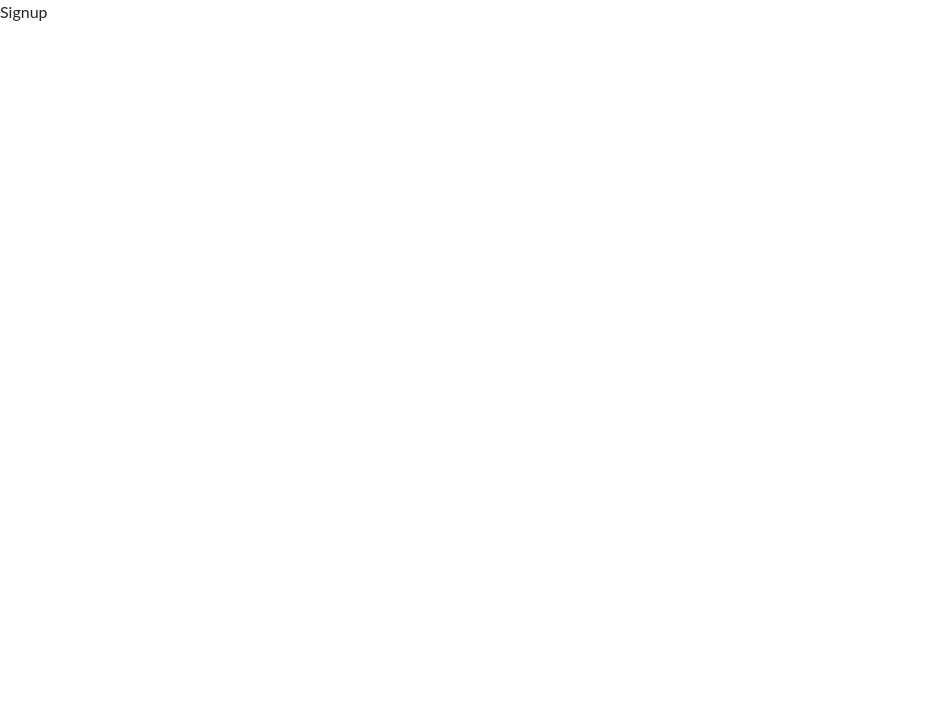
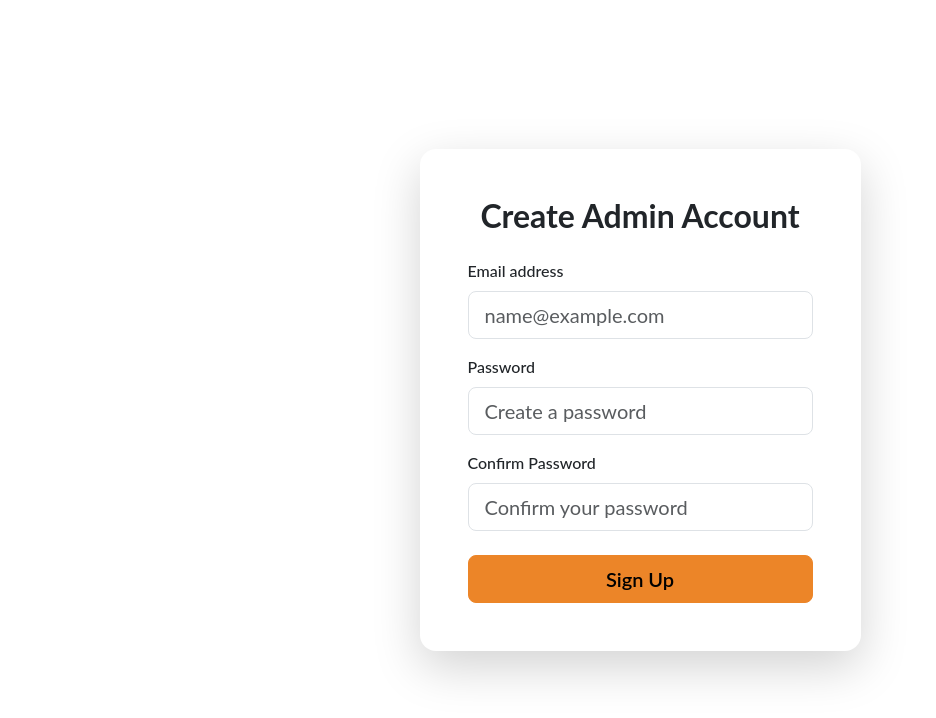
Before and after one commit to Cerluain/jirani_offline_library_frontend_temp, a React (Vite) app in the folder jirani-frontend/: page /signup in a window 1280 px wide. Shown: the top 718 px of the page, without its empty margins (0-936 px from the left). Built offline with nearby package versions, Linux system fonts and the light colour scheme.

Commit message:
Signup Page Implemented

```diff
--- /dev/null
+++ b/jirani-frontend/src/components/SubmitButton.jsx
@@ -0,0 +1,7 @@
+export default function SubmitButton({text}){
+    return (<div className="d-grid mt-4">
+        <button type="submit" className="btn btn-primary btn-lg fw-semibold rounded-3 py-2">
+            {text}
+        </button>
+    </div>);
+}
--- a/jirani-frontend/src/pages/Login.jsx
+++ b/jirani-frontend/src/pages/Login.jsx
@@ -18,7 +18,7 @@ export default function Login() {
                 {/* Use offset to center the column on medium and larger screens */}
                 <div className="col-11 col-sm-10 col-md-8 col-lg-6 col-xl-5 mx-auto">
                     {/* Card with shadow and rounded corners */}
-                    <div className="card shadow-lg border-0 rounded-4" style={{ backgroundColor: 'rgba(255, 255, 255, 0.95)' }}>
+                    <div className="card shadow-lg border-0 rounded-4">
                         <div className="card-body p-4 p-sm-5">
                             <h2 className="card-title text-center mb-4 fw-bold">Welcome Back</h2>
 
--- a/jirani-frontend/src/pages/Signup.jsx
+++ b/jirani-frontend/src/pages/Signup.jsx
@@ -1,5 +1,107 @@
+import { useState } from 'react'
+import { useAuthHook } from '../hooks/authHook';
+import AuthInput from '../components/AuthInput'
+import SubmitButton from '../components/SubmitButton';
+
 export default function Signup(){
-    return(<>
-        Signup
-    </>);
+
+    const [creatingAdmin, setCreatingAdmin ] = useState('boolean')
+
+    const { email, password, rememberMe ,handleEmailChange, handlePasswordChange } = useAuthHook();
+    const [confirmPassword, setConfirmPassword] = useState(''); // Additional state for the confirm password input
+
+
+    //Turn into a separate hook later
+    const [error, setError] = useState(''); // State if there are error messages
+
+    const handleConfirmPasswordChange = (e) => {
+        setConfirmPassword(e.target.value);
+        if (error) {
+            setError('');
+        }
+    };
+
+    /**
+     * Handles the form submission event.
+     * Validates that passwords match before proceeding.
+     */
+    const handleSubmit = (event) => {
+        event.preventDefault();
+        setError(''); // Clear previous errors
+
+        if (password !== confirmPassword) { // Check if the passwords match
+            setError('Passwords do not match. Please try again.');
+            console.error(errorMsg);
+            return;
+        }
+
+        // Handle the API Call here
+        console.log('Attempting to setup account with:', { email, password });
+        // Like callApi.createAdmin({ email, password });
+    };
+
+    return (
+        <div className="container vh-100 d-flex align-items-center justify-content-center">
+            <div className="row w-100">
+                {/* Center the column */}
+                <div className="col-11 col-sm-10 col-md-8 col-lg-6 col-xl-5 mx-auto">
+                    {/* Card with shadow and rounded corners, matching Login.jsx style */}
+                    <div className="card shadow-lg border-0 rounded-4">
+                        <div className="card-body p-4 p-sm-5">
+                            <h2 className="card-title text-center mb-4 fw-bold">Create Admin Account</h2>
+
+                            {/* Use noValidate to allow custom validation feedback */}
+                            <form onSubmit={handleSubmit} noValidate>
+
+                                {/* Email Input */}
+                                <AuthInput
+                                    label="Email address"
+                                    type="email"
+                                    id="setupEmail"
+                                    placeholder="name@example.com"
+                                    value={email}
+                                    onChange={handleEmailChange}
+                                    required={true}
+                                />
+
+                                {/* Password Input */}
+                                <AuthInput
+                                    label="Password"
+                                    type="password"
+                                    id="setupPassword"
+                                    placeholder="Create a password"
+                                    value={password}
+                                    onChange={handlePasswordChange}
+                                    required={true}
+                                />
+
+                                {/* Confirm Password Input */}
+                                <AuthInput
+                                    label="Confirm Password"
+                                    type="password"
+                                    id="confirmPassword"
+                                    placeholder="Confirm your password"
+                                    value={confirmPassword}
+                                    onChange={handleConfirmPasswordChange}
+                                    required={true}
+                                />
+
+                                {/* MAKE THIS USE A HOOK AND COMPONENT TO REUSE */}
+                                {/* Error Message Display */}
+                                {error && (
+                                    <div className="alert alert-danger small p-2" role="alert">
+                                        {error}
+                                    </div>
+                                )}
+
+                                {/* Submit Button */}
+                                <SubmitButton text="Sign Up" />
+
+                            </form>
+                        </div>
+                    </div>
+                </div>
+            </div>
+        </div>
+    );
 }
--- a/jirani-frontend/src/styles/jirani_style.scss
+++ b/jirani-frontend/src/styles/jirani_style.scss
@@ -1,5 +1,5 @@
-$primary: #25292A;
-$secondary: #EC8528;
+$primary: #EC8528;
+$secondary: #2E0708;
 $font-family-base: 'Lato', sans-serif;
 $border-radius: 0.5rem;
 
```
